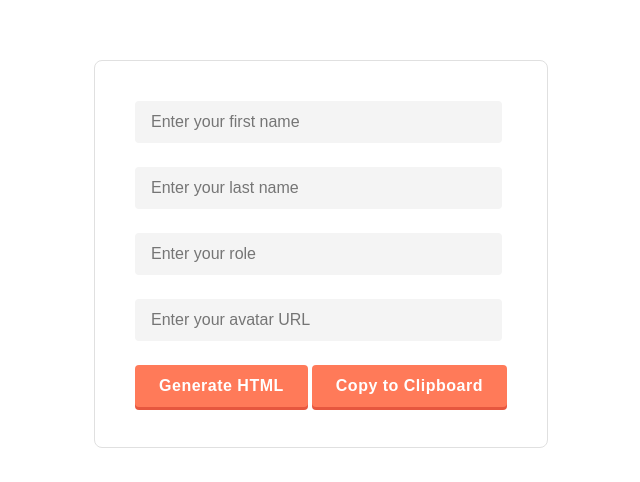
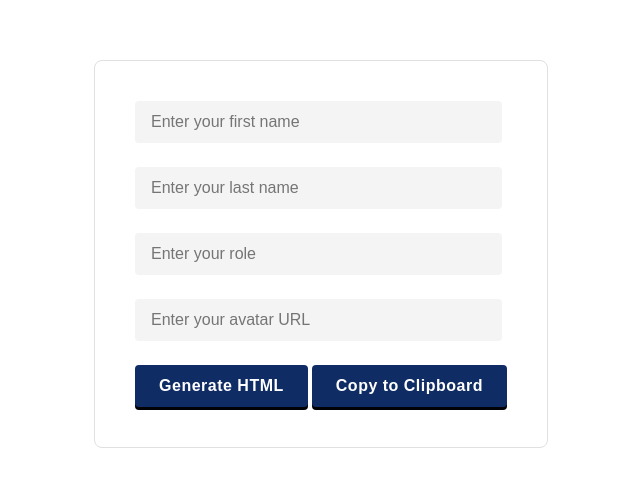
Before and after one commit to ferencgall/button-generator, a plain HTML site: page email-signature.html in a window 1280 px wide. Shown: the part 154-636 px from the top of the page, without its empty margins (299-939 px from the left). Drawn offline with Linux system fonts and the light colour scheme.

Commit message:
Update email-signature.html

```diff
--- a/email-signature.html
+++ b/email-signature.html
@@ -77,7 +77,7 @@ box-sizing: border-box;
 
 input[type="button"] {
 padding: 12px 24px;
-background-color: #FF7A59;
+background-color: #102c65;
 border: none;
 border-radius: 4px;
 color: #fff;
@@ -86,7 +86,7 @@ font-weight: 600;
 letter-spacing: 0.5px;
 cursor: pointer;
 transition: background-color 0.2s ease-in-out;
-box-shadow: 0 3px 0 #E6573F;
+box-shadow: 0 3px 0 #000206;
 }
 
 input[type="button"]:hover {
@@ -95,9 +95,9 @@ box-shadow: 0 2px 0 #E6573F;
 }
 
 input[type="button"]:active {
-background-color: #FF7A59;
+background-color: #091a3c;
 box-shadow: none;
-border: 1px solid #E6573F;
+border: 1px solid #091a3c;
 }
     </style>
   </head>
```
